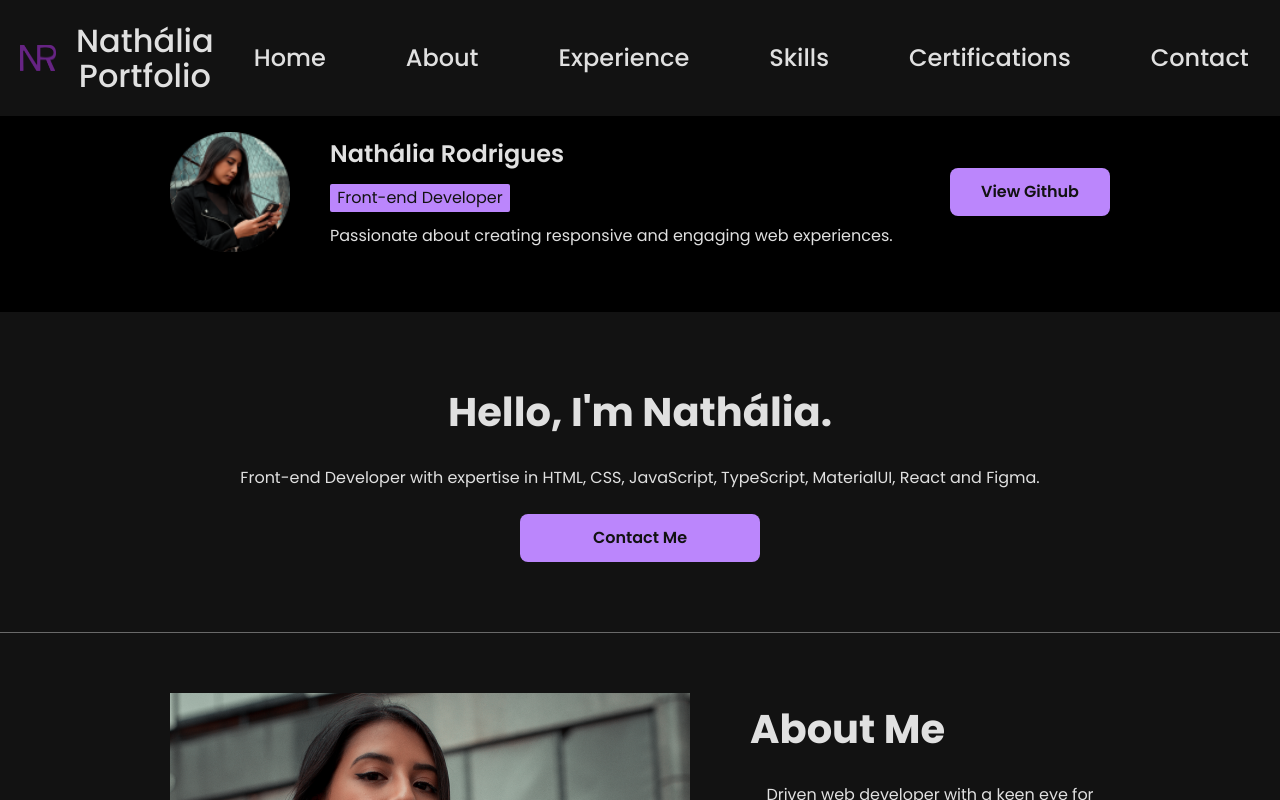
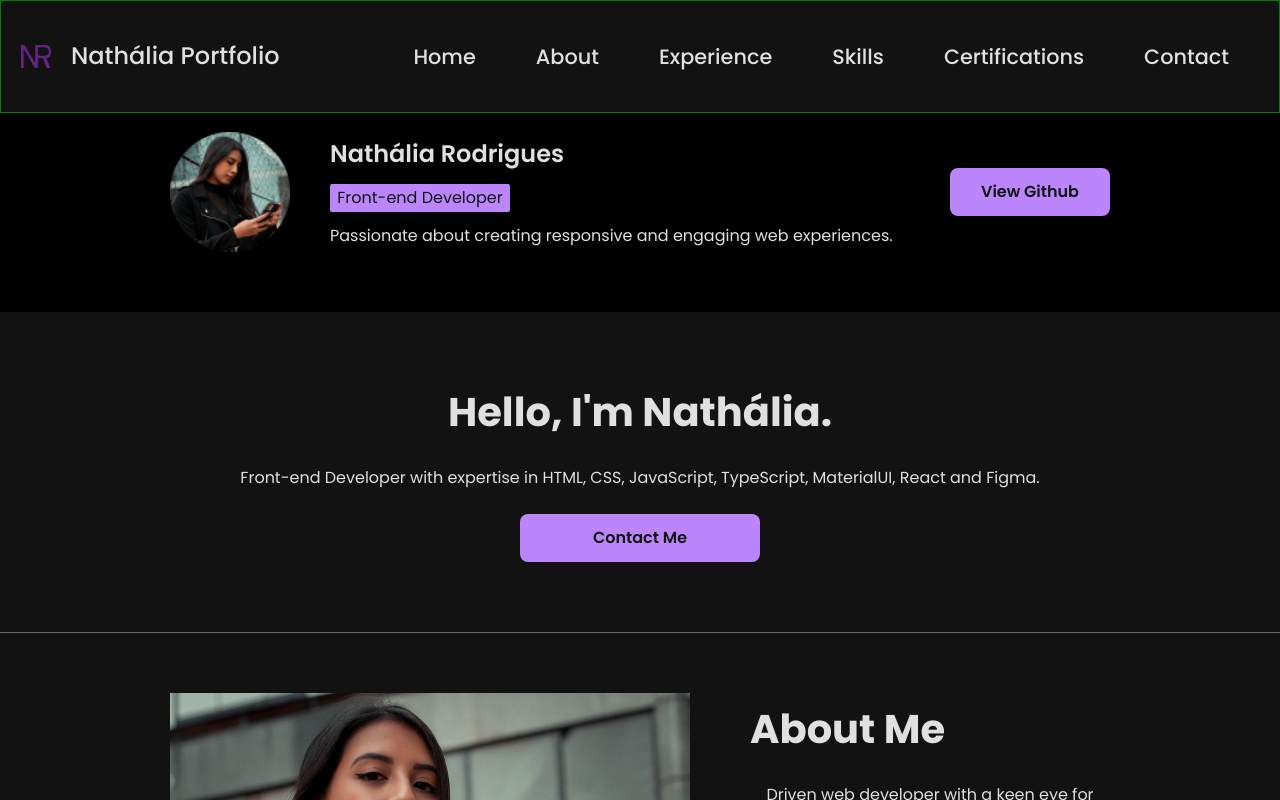
Before and after one commit to Nathrds/NR, a React (Vite) app in the folder nathalia-portifolio/: page / in a window 1280 px wide. Shown: the top 800 px of the page. Built offline with nearby package versions, Linux system fonts and the light colour scheme.

Commit message:
fixing responsive menu

```diff
--- a/nathalia-portifolio/src/portifolio/css/Portfolio.module.css
+++ b/nathalia-portifolio/src/portifolio/css/Portfolio.module.css
@@ -34,7 +34,7 @@ body {
 }
 
 .topBar {
-    /* border: 1px solid green; */
+    border: 1px solid green;
     background-color: var(--color-bkg);
     position: fixed;
     top: 0;
@@ -60,22 +60,29 @@ body {
 }
 
 .img {
-    width: 36px;
+    width: 30px;
 }
 
 .title {
-    font-size: 2rem;
+    font-size: 1.5rem;
     padding-left: 20px !important;
     font-weight: 500;
 }
 
 .tab {
     color: var(--color-text);
+    font-size: 1.3rem !important;
     padding: 0 40px !important;
 }
 
 .tab:hover {
     color: var(--color-highlights);
+}
+
+@media screen and (max-width: 1382px) {
+    .tab {
+        padding: 0 30px !important;
+    }
 }
 
 /* Menu hamburguer */
```
